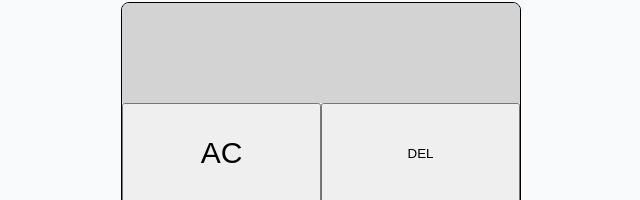
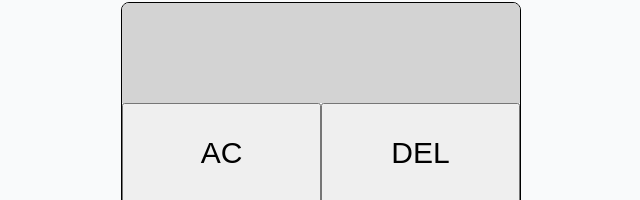
Before and after one commit to Tom-Doc/odin-calculator-project, a plain HTML site: page index.html in a window 1280 px wide. Shown: the part 105-305 px from the top of the page, 319-959 px from the left. Drawn offline with Linux system fonts and the light colour scheme.

Commit message:
Replaced .last-clear with .delete

```diff
--- a/style.css
+++ b/style.css
@@ -52,7 +52,7 @@ font-size: 30px;
     grid-template: repeat(4, 1fr) / repeat(4, 1fr);
 }
 
-.number, .operation, .decimal, .equals, .all-clear, .last-clear {
+.number, .operation, .decimal, .equals, .all-clear, .delete {
     height: 100px;
     width: 100%;
     font-size: 30px;
```
